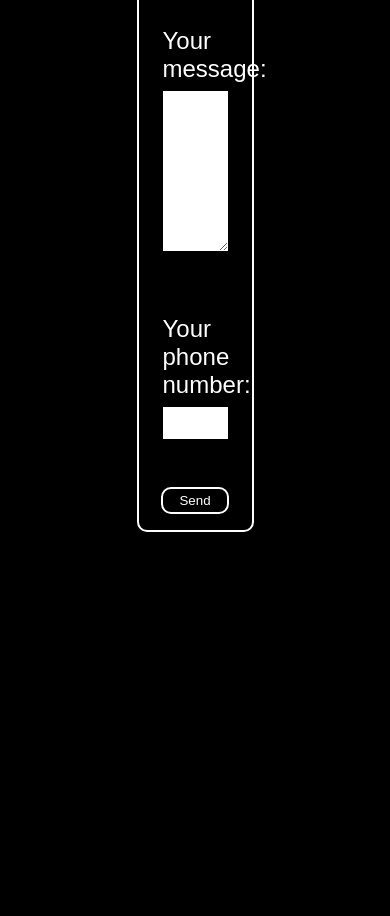
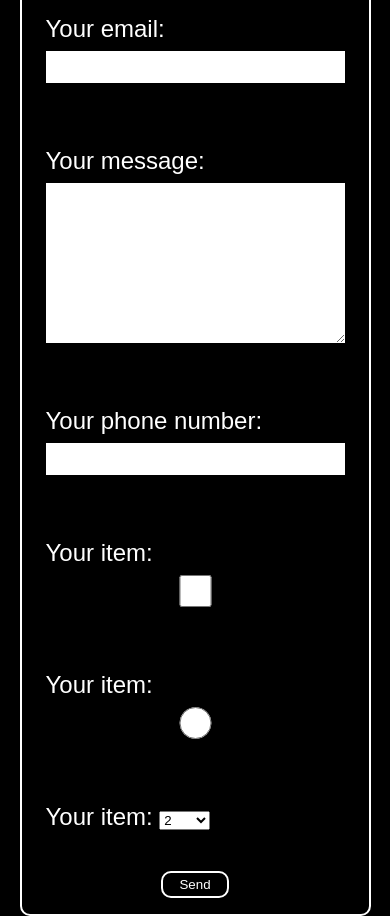
Before and after one commit to RomanPinelo/prueba_formspree, a plain HTML site: page index.html in a window 390 px wide. Shown: the part 718-1634 px from the top of the page. Before the commit the page ends 1250 px from the top, so only its background shows below. Drawn offline with Linux system fonts and the light colour scheme.

Commit message:
Mobile view

```diff
--- a/index.html
+++ b/index.html
@@ -19,7 +19,11 @@
     </p>
 
     <p>
-      Esta herramienta es de paga, pero te permite hacer 50 envios de datos al mes en la verión gratuita.
+      Esta herramienta es de paga, pero te permite hacer 50 envios de datos al mes en la versión gratuita.
+    </p>
+
+    <p>
+      El formulario tiene campos que solo son de prueba, no es algo real.
     </p>
 
     <!-- modify this form HTML and place wherever you want your form -->
@@ -37,6 +41,21 @@
       <input type="number" name="phone">
     </label>
     <!-- your other form fields go here -->
+    <label>
+      Your item:
+      <input type="checkbox" name="terraza" id="">
+    </label>
+    <label>
+      Your item:
+      <input type="radio" name="color" id="">
+    </label>
+    <label>
+      Your item:
+      <select name="primeraCifra">
+        <option class="negro" value="2">2</option>
+        <option class="cafe"  value="Café">Café</option>
+      </select>
+    </label>
     <button type="submit">Send</button>
     </form>
 
--- a/style.css
+++ b/style.css
@@ -76,3 +76,9 @@ button:hover {
   color: #000;
   border: 2px solid #000;
 }
+
+@media screen and (max-width: 768px) {
+  form {
+    width: 90%;
+  }
+}
```
